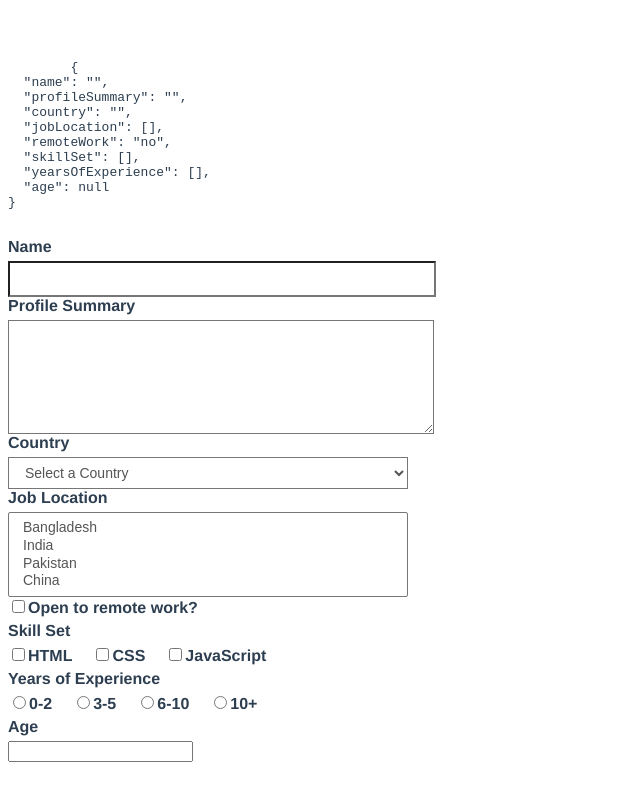
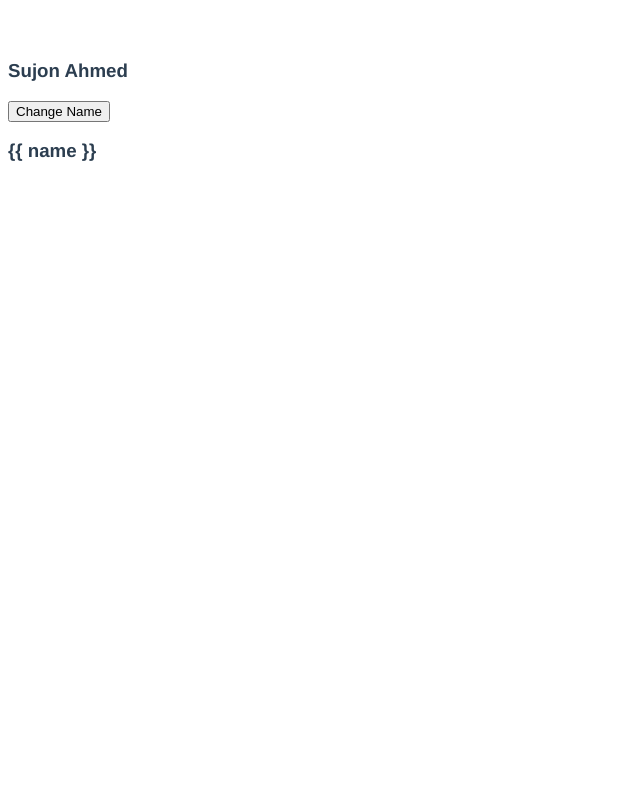
Before and after one commit to Sujon-Ahmed/vue.js-v3, a Vue app in the folder vue-basic/: page / in a window 1280 px wide. Shown: the whole page, without its empty margins (0-640 px from the left). Built offline with nearby package versions, Linux system fonts and the light colour scheme.

Commit message:
Directives

```diff
--- a/vue-basic/src/App.vue
+++ b/vue-basic/src/App.vue
@@ -91,7 +91,7 @@
   </div> -->
 
   <!-- Form Handling  -->
-  <form @submit.prevent="formSubmit">
+  <!-- <form @submit.prevent="formSubmit">
     <div>
       <pre>
         {{ JSON.stringify(formValues, null, 2) }}
@@ -207,10 +207,12 @@
       <label for="age">Age</label>
       <input @keyup.enter="formSubmit" type="number" name="age" id="age" v-model.number="formValues.age">
     </div>
-    <!-- <div>
-      <button>Submit</button>
-    </div> -->
-  </form>
+
+  </form> -->
+
+<h3 v-once>{{ name }}</h3>
+<button @click="name='Superman'">Change Name</button>
+<h3 v-pre>{{ name }}</h3>
 </template>
 
 <script>
```
